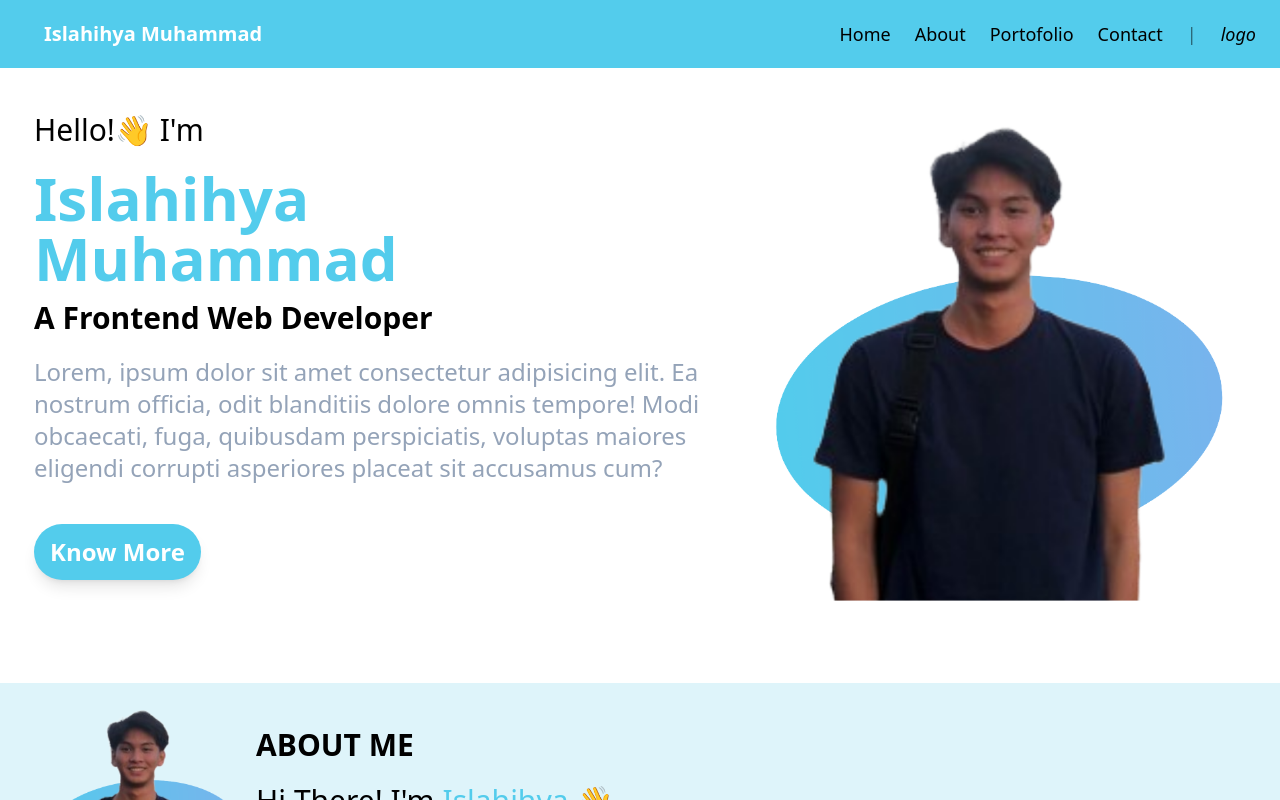
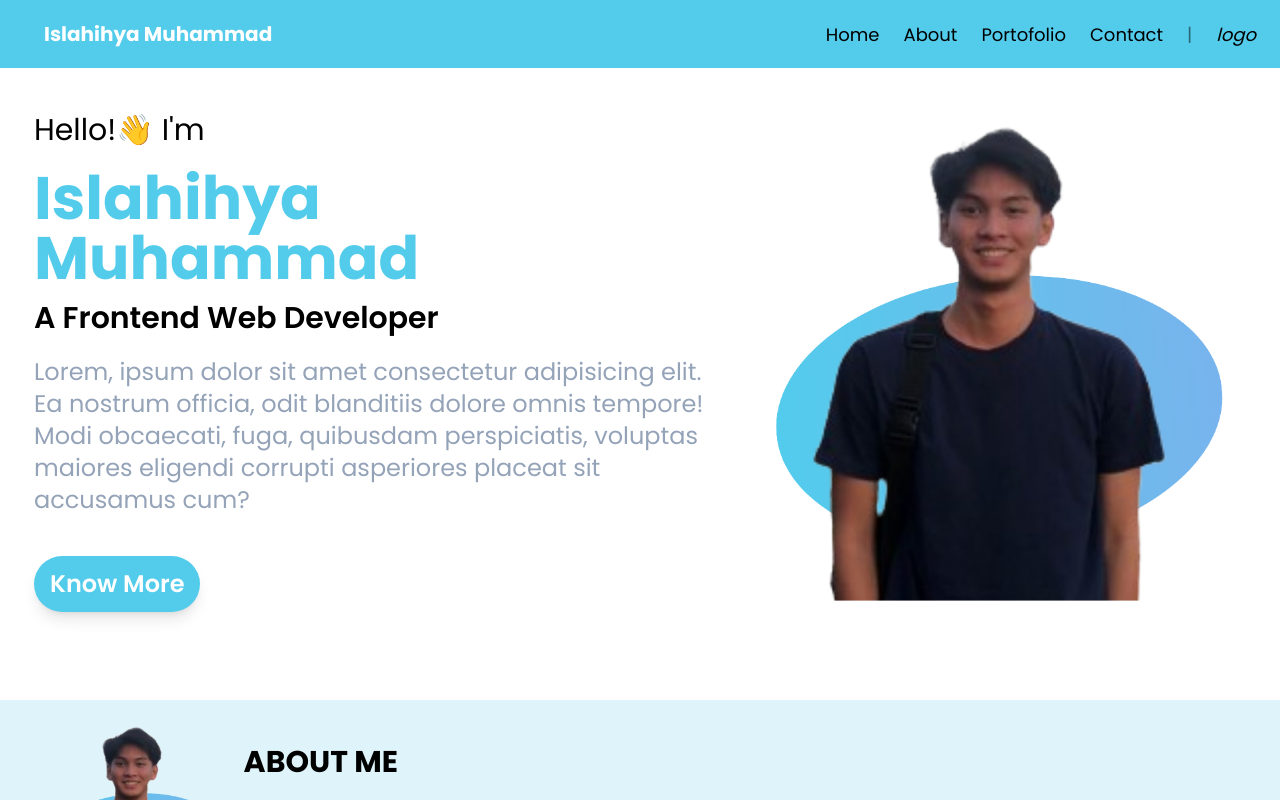
Before and after one commit to Islahihyaa/Personal-website-portofolio, a React (Vite) app: page / in a window 1280 px wide. Shown: the top 800 px of the page. Built offline with nearby package versions, Linux system fonts and the light colour scheme.

Commit message:
Change font

```diff
--- a/src/index.css
+++ b/src/index.css
@@ -1,3 +1,11 @@
+@import url('https://fonts.googleapis.com/css2?family=Poppins:wght@300;400;600;700&display=swap');
+
 @tailwind base;
 @tailwind components;
 @tailwind utilities;
+
+@layer base {
+    html {
+        font-family: 'Poppins', sans-serif;
+    }
+}
```
